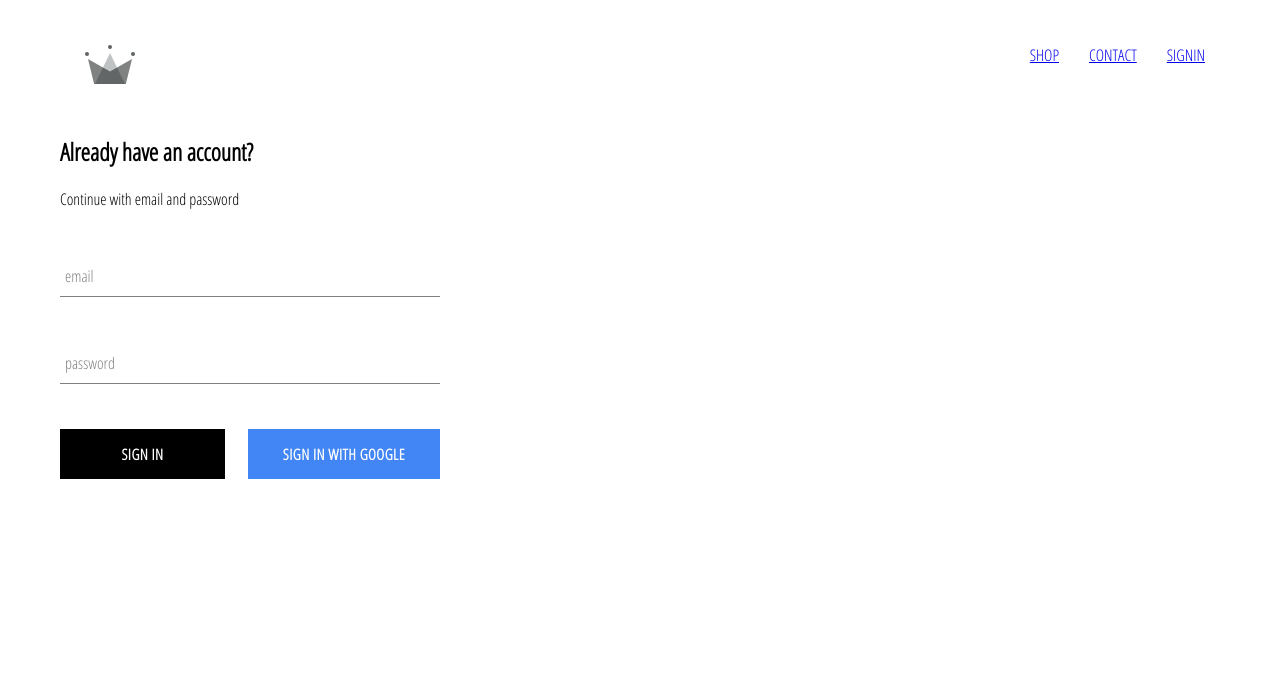
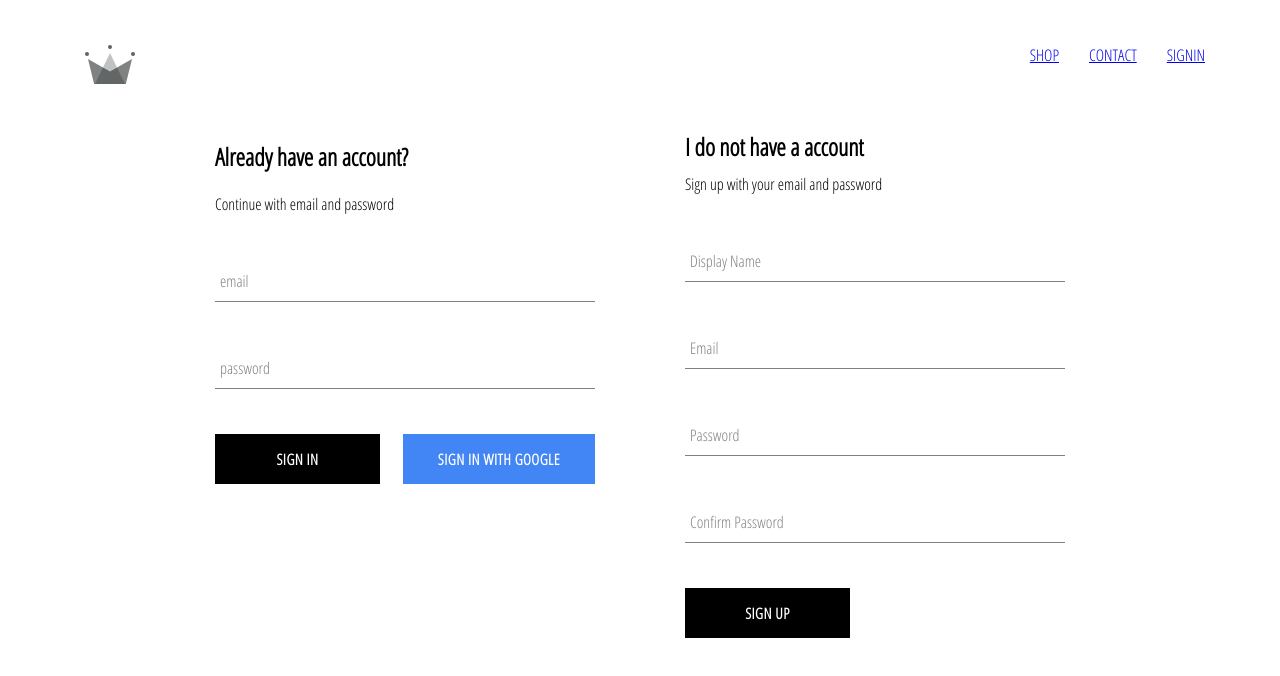
Before and after one commit to Mehul1103/ecom-clothing, a React (Create React App) app: page /signup in a window 1280 px wide. Shown: the top 676 px of the page. Built offline with nearby package versions, Linux system fonts and the light colour scheme; no server answers.

Commit message:
feat:add-signup-feature-with-firebase

```diff
--- a/src/App.js
+++ b/src/App.js
@@ -5,12 +5,12 @@
 
 import HomePage from './pages/homepage/homepage.components';
 import ShopPage from './pages/shoppage/shop.component';
-import Signup from './pages/signuppage/signup.component';
+import SignInAndSignUpPage from './pages/sign-in-and-sign-up-page/sign-in-and-sign-up.component';
 
 import Header from './component/header/header.component.jsx';
 
 //to pass the state of user to whatever page we want after login
-import {auth} from './firebase/firebase.utils';
+import {auth, createUserProfileDocument} from './firebase/firebase.utils';
 
 class App extends React.Component {
   constructor(){
@@ -24,11 +24,24 @@
   unsubscribeFromAuth = null;
 
   componentDidMount() {
-    this.unSubscribeFromAuth = auth.onAuthStateChanged(user => {
-      this.setState({currentUser : user});
+    this.unSubscribeFromAuth = auth.onAuthStateChanged(async userAuth => {    //userAuth can be null(sign-out) or user object
+      if (userAuth){
+        //we will get the userRef if there is document already present at firestore
+        //if there is no document, we will go to firebase.util and create and get userRef
+          const userRef =  await createUserProfileDocument(userAuth);
 
-      console.log(user);
-    })
+          //we will create the snapshot and get the details and set the state with it to run within the website
+          userRef.onSnapshot(snapShot => {
+            this.setState({
+              currentUser: {
+                id: snapShot.id,
+                ...snapShot.data()
+              }
+            });
+          });
+        }
+        this.setState({currentUser: userAuth})
+    });
   }
 
   componentWillUnmount() {
@@ -42,7 +55,7 @@
         <Switch>
         <Route exact path='/' component={HomePage} />
         <Route path='/shop' component={ShopPage}/>
-        <Route path='/signup' component={Signup} />
+        <Route path='/signup' component={SignInAndSignUpPage} />
         </Switch>
       </div>
     );
--- a/src/component/header/header.component.jsx
+++ b/src/component/header/header.component.jsx
@@ -21,6 +21,6 @@
         }
         </div>
     </div>
-)
+);
 
 export default Header;
--- /dev/null
+++ b/src/component/sign-up/sign-up.component.jsx
@@ -0,0 +1,74 @@
+import React from 'react';
+
+import FormInput from '../form-input/form-input.component';
+import CustomButton from '../custom-button/custom-button.component';
+
+import {auth, createUserProfileDocument} from '../../firebase/firebase.utils';
+
+import './sign-up.styles.scss';
+
+class SignUp extends React.Component{
+    constructor(){
+        super();
+
+        this.state = {
+            displayName: '',
+            email: '',
+            password: '',
+            confirmPassword: ''
+        };
+    }
+
+    //handleSubmit method when user click the submit button
+    handleSubmit = async event => {
+        event.preventDefault();
+
+        const {displayName, email, password, confirmPassword} = this.state;
+
+        if(password !== confirmPassword){
+            alert("Password don't match");
+            return;
+        }
+
+        try{
+            //auth library method to create a user with email and password
+            const {user} = await auth.createUserWithEmailAndPassword(email, password);
+
+        await createUserProfileDocument(user, {displayName});
+
+        this.setState({
+            displayName: '',
+            email: '',
+            password: '',
+            confirmPassword: ''
+        });
+        }catch(error) {
+            console.log(error);
+        }
+    };
+
+    handleChange = event => {
+        const {name, value} = event.target;
+
+        this.setState({[name]:value});
+    };
+
+    render(){
+        const {displayName, email, password, confirmPassword} = this.state;
+        return(
+            <div className='sign-up'>
+                <h2 className='title'>I do not have a account</h2>
+                <span>Sign up with your email and password</span>
+                <form className='sign-up-form' onSubmit={this.handleSubmit}>
+                    <FormInput type='text' name='displayName' value={displayName} onChange={this.handleChange} label='Display Name' required />
+                    <FormInput type='email' name='email' value={email} onChange={this.handleChange} label='Email' required />
+                    <FormInput type='password' name='password' value={password} onChange={this.handleChange} label='Password' required />
+                    <FormInput type='password' name='confirmPassword' value={confirmPassword} onChange={this.handleChange} label='Confirm Password' required />
+                    <CustomButton type='submit'>SIGN UP</CustomButton>
+                </form>
+            </div>
+        )
+    }
+}
+
+export default SignUp;
--- /dev/null
+++ b/src/component/sign-up/sign-up.styles.scss
@@ -0,0 +1,9 @@
+.sign-up {
+    display: flex;
+    flex-direction: column;
+    width: 380px;
+
+    .title{
+        margin: 10px 0;
+    }
+}
--- a/src/firebase/firebase.utils.js
+++ b/src/firebase/firebase.utils.js
@@ -14,6 +14,38 @@
     measurementId: "G-GNM6ESNGF6"
   };
 
+  //creating a user information profile having userAuth object(when user authenticate)
+  export const createUserProfileDocument = async (userAuth, additionalData) => {
+    if(!userAuth) return;   //if userAuth object is null, return nothing
+
+    //getting userRef from the firstore with uid generated during authentication
+    const userRef = firestore.doc(`users/${userAuth.uid}`);
+
+    //wait to get the userRef object and then have the snapshot of user
+    const snapShot = await userRef.get();
+
+    //if no user found, create the new column with user information and date of creation
+    if(!snapShot.exists){
+      const {displayName, email} = userAuth;
+      const createdAt = new Date();
+
+      try{
+        // setting the data in firestore. passing additionalData with additionalData(as we dont need it)
+        await userRef.set({
+          displayName,
+          email,
+          createdAt,
+          ...additionalData
+        })
+      } catch(error) {
+          console.log('error creating user', error.message)
+      }
+    }
+
+    //return the userRef object to do things with user
+    return userRef;
+  }
+
   firebase.initializeApp(config);
 
   //using firebase auth method to use anywhere in the program.
--- /dev/null
+++ b/src/pages/sign-in-and-sign-up-page/sign-in-and-sign-up.component.jsx
@@ -0,0 +1,14 @@
+import React from 'react';
+import './sign-in-and-sign-up.styles.scss';
+
+import SignIn from '../../component/sign-in/sign-in.component';
+import SignUp from '../../component/sign-up/sign-up.component';
+
+const SignInAndSignUpPage = () => (
+    <div className='sign-in-and-sign-up'>
+        <SignIn />
+        <SignUp />
+    </div>
+);
+
+export default SignInAndSignUpPage;
--- /dev/null
+++ b/src/pages/sign-in-and-sign-up-page/sign-in-and-sign-up.styles.scss
@@ -0,0 +1,6 @@
+.sign-in-and-sign-up {
+    width : 850px;
+    display: flex;
+    justify-content: space-between;
+    margin: 30px auto;
+}
--- a/src/pages/signuppage/signup.component.jsx
+++ /dev/null
@@ -1,12 +0,0 @@
-import React from 'react';
-import './signup.styles.scss';
-
-import SignIn from '../../component/sign-in/sign-in.component';
-
-const SignUp = () => (
-    <div className='sign-up'>
-        <SignIn />
-    </div>
-)
-
-export default SignUp;
```
Also changed, not shown: src/pages/signuppage/signup.styles.scss (deleted).
